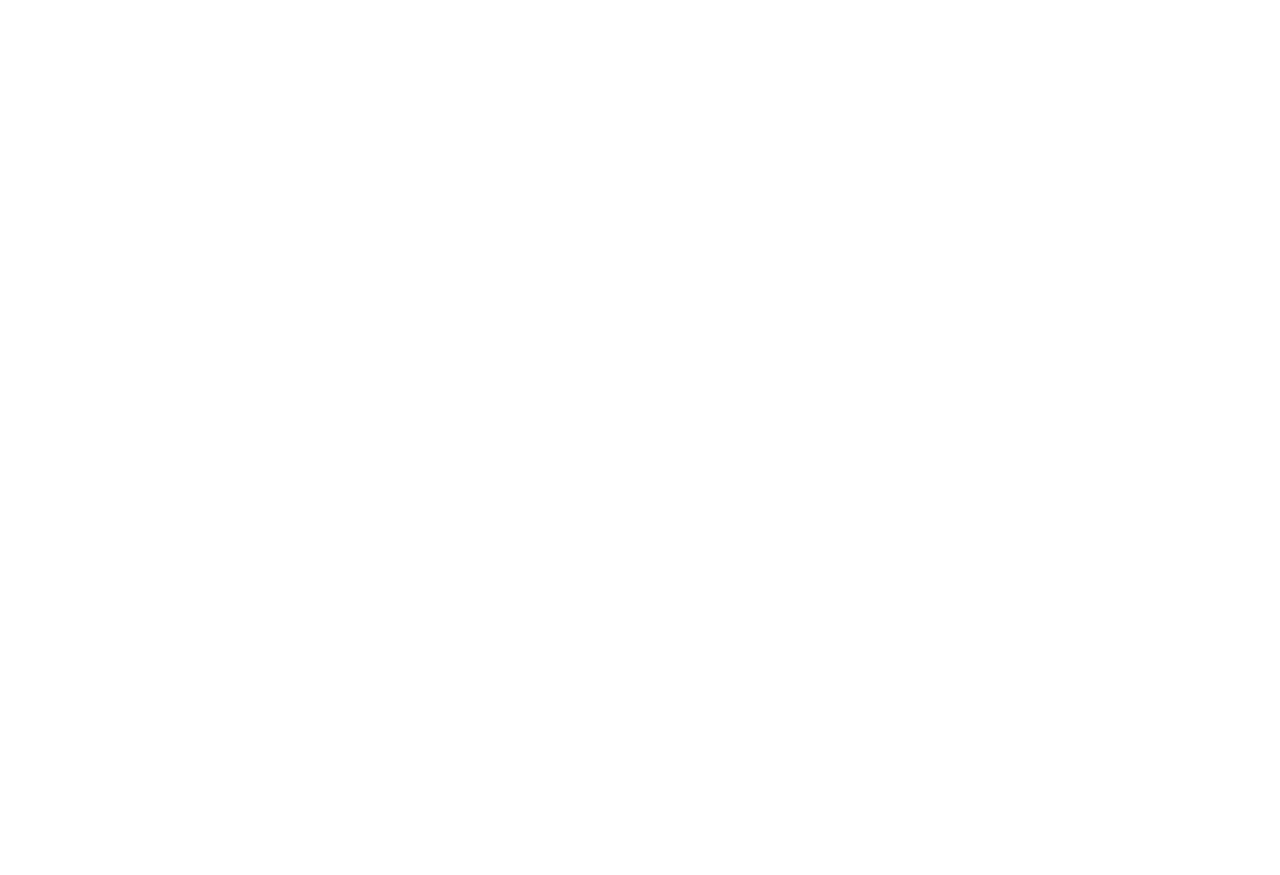
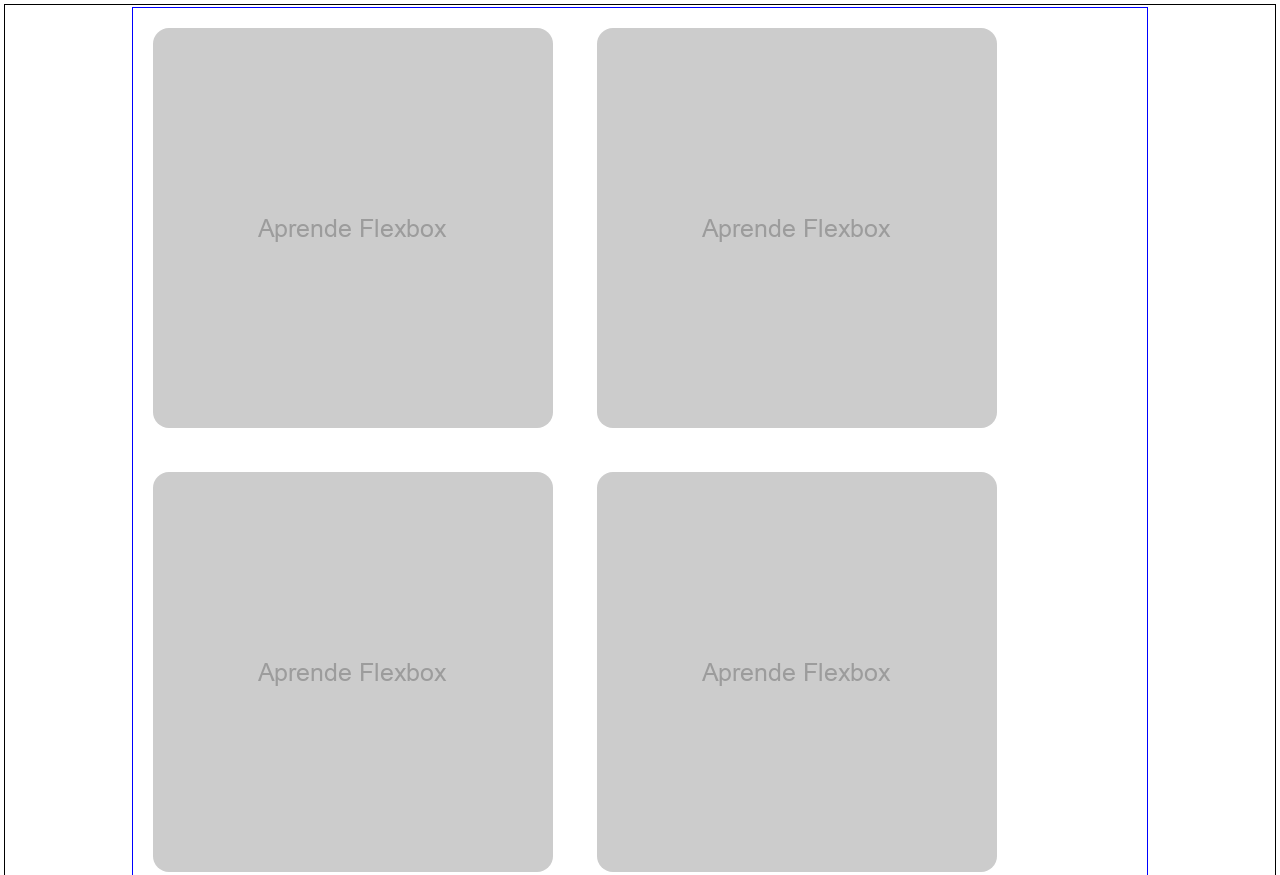
Before and after one commit to Jhon-GG/practicaFlex, a plain HTML site: page index.html in a window 1280 px wide. Shown: the top 875 px of the page. Before the commit the page ends 800 px from the top, so only its background shows below. Drawn offline with Linux system fonts and the light colour scheme.

Commit message:
feat: :construction: Progreso ejercicio 4 practica flex
Se genero un avanc en el progreso del ejercicio 4 de practica de flex

```diff
--- a/css/style.css
+++ b/css/style.css
@@ -1,5 +1,25 @@
 *{
     padding: 0;
-    margin: 0;
+    margin: 2px;
     box-sizing: border-box;
 }
+
+.container{
+    border: 0.2vh solid black;
+    display: flex;
+    margin: 0;
+    flex-direction: row;
+    height: 100%;
+    justify-content: space-evenly;
+}
+
+
+.imBox{
+    border: 1px solid blue;
+    width: 80%;
+}
+
+.img{
+    margin: 20px ;
+    border-radius: 2vh;
+}
--- a/index.html
+++ b/index.html
@@ -4,9 +4,20 @@
     <meta charset="UTF-8">
     <meta name="viewport" content="width=device-width, initial-scale=1.0">
     <link rel="stylesheet" href="css/style.css">
-    <title>Document</title>
+    <title>Galeria de imagenes adaptable (4)</title>
 </head>
 <body>
-
+    <header class="container">
+            <div class="imBox">
+                <img class="img" src="storage/img/prueba.png" alt="img">
+                <img class="img" src="storage/img/prueba.png" alt="img">
+                <img class="img" src="storage/img/prueba.png" alt="img">
+                <img class="img" src="storage/img/prueba.png" alt="img">
+                <img class="img" src="storage/img/prueba.png" alt="img">
+                <img class="img" src="storage/img/prueba.png" alt="img">
+                <img class="img" src="storage/img/prueba.png" alt="img">
+                <img class="img" src="storage/img/prueba.png" alt="img">
+            </div>
+    </header>
 </body>
 </html>
```
Also changed, not shown: storage/img/prueba.png (added).
